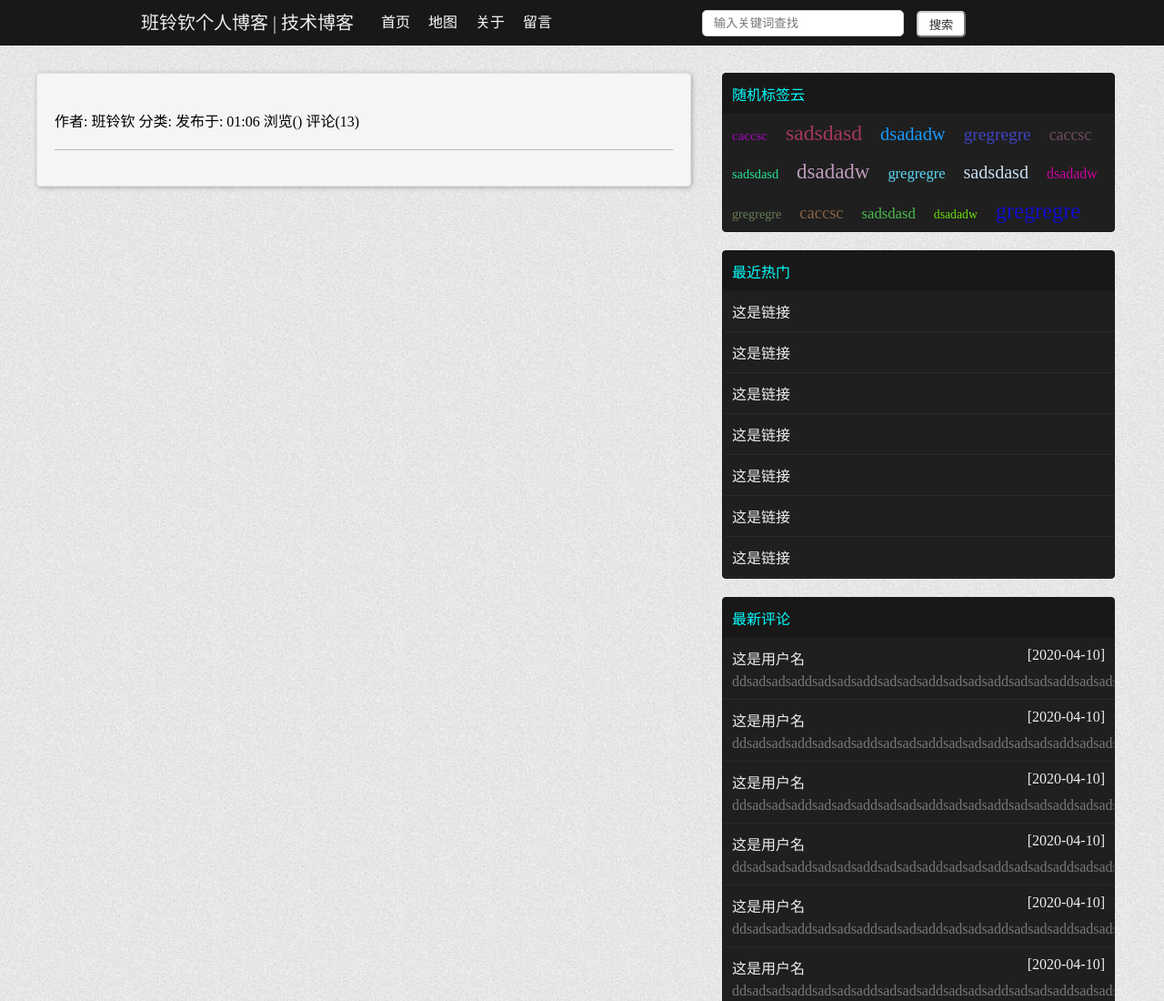
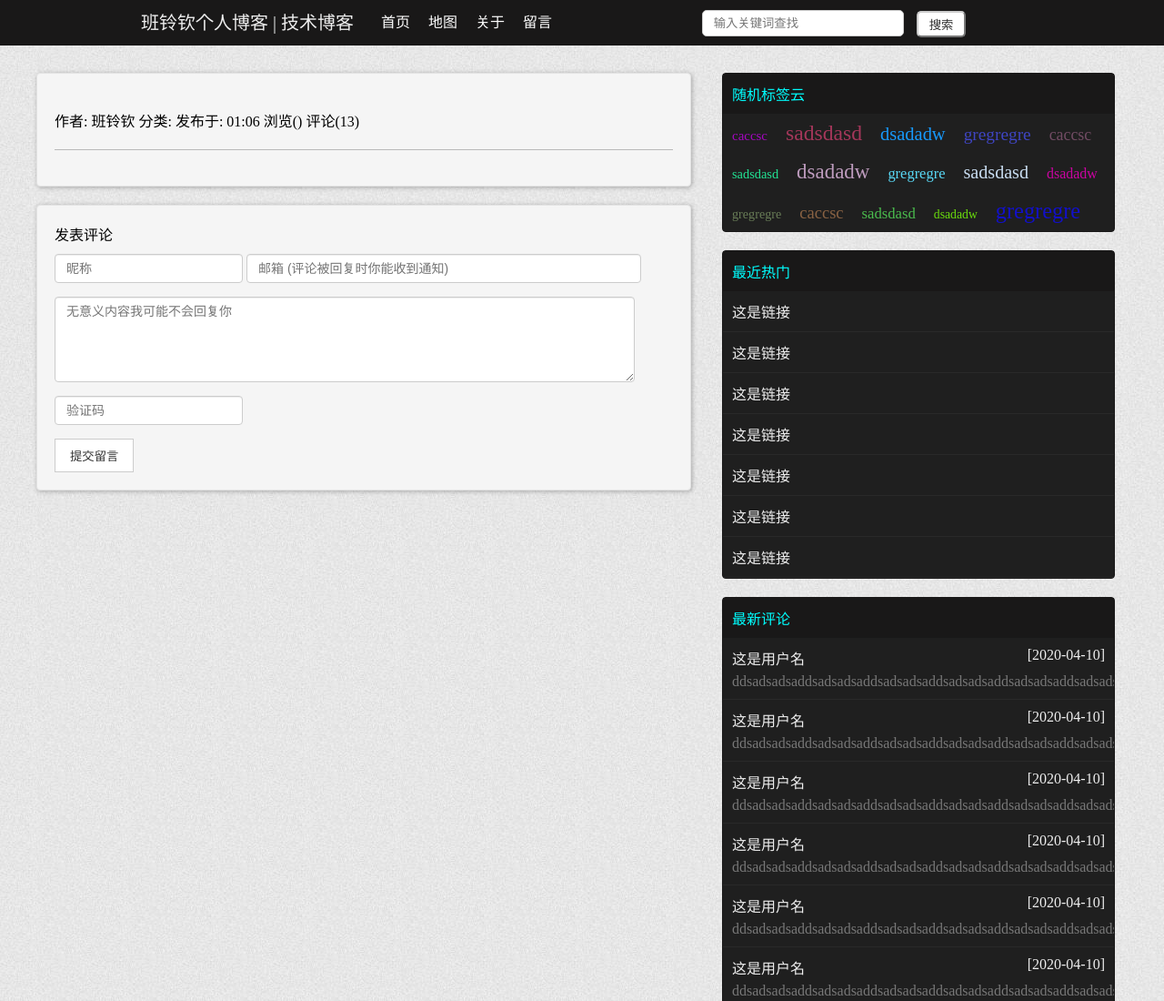
Before and after one commit to 1320382526/PersonalBlog, a website: page page/blog_detail_page.html in a window 1280 px wide. Shown: the top 1100 px of the page at 91% size. Drawn offline with Linux system fonts and the light colour scheme; no server answers.

Commit message:
20200412添加留言功能

```diff
--- a/index.js
+++ b/index.js
@@ -10,6 +10,7 @@ app.use(express.static('./page/'));   //静态文件请求
 app.get("/queryBlogById", loader.get('/queryBlogById'));
 app.get("/queryEveryDay", loader.get('/queryEveryDay'));
 app.get("/queryBlogByPage", loader.get('/queryBlogByPage'));
+app.get("/addComment", loader.get('/addComment'));
 
 app.post("/editEveryDay", loader.get('/editEveryDay'));
 app.post("/editBlog", loader.get('/editBlog'));
--- a/page/blog_detail_page.html
+++ b/page/blog_detail_page.html
@@ -32,7 +32,20 @@
                 <p class="blog_tags">作者: 班铃钦 分类: {{detail_blog.tags}} 发布于: {{detail_blog.ctime}} 01:06 浏览({{detail_blog.views}}) 评论(13)</p>
                 <div class="blog_content">{{ detail_blog.content }}</div>
             </div>
-
+            <div class="comment" id="comment">
+                <h3 class="comment_title">发表评论</h3>
+                <p class="comment_user">
+                    <input id="user_name" type="text" placeholder="昵称">
+                    <input id="email" type="text" placeholder="邮箱 (评论被回复时你能收到通知)">
+                </p>
+                <p class="comment_content">
+                    <textarea id="comments" placeholder="无意义内容我可能不会回复你"></textarea>
+                </p>
+                <p class="comment_code">
+                    <input type="text" placeholder="验证码">
+                </p>
+                <button @click="addComment">提交留言</button>
+            </div>
 
         </div>
         <div class="content_right">
--- a/page/css/blog_detail_page.css
+++ b/page/css/blog_detail_page.css
@@ -27,8 +27,66 @@
     padding-bottom: 20px;
     border-bottom: 1px solid #b9b9b9;
 }
+.comment{
+    padding: 19px;
+    margin-bottom: 20px;
+    background-color: #f5f5f5;
+    border: 1px solid #e3e3e3;
+    border-radius: 4px;
+    -webkit-box-shadow: 1px 1px 5px rgba(97,97,97,.48);
+    -moz-box-shadow: 1px 1px 5px rgba(97,97,97,.48);
+    box-shadow: 1px 1px 5px rgba(97,97,97,.48);
+}
+.comment .comment_title{
+    font-weight: normal;
+    font-size: 16px;
+    margin-bottom: 10px;
+}
+.comment .comment_user{
+    margin-bottom: 15px;
+}
+.comment .comment_user input,.comment .comment_code input{
+    display: inline-block;
+    height: 18px;
+    padding: 6px 12px;
+    font-size: 14px;
+    color: #555;
+    background-color: #fff;
+    border: 1px solid #ccc;
+    border-radius: 4px;
+    box-shadow: inset 0 1px 1px rgba(0,0,0,.075);
+}
+.comment .comment_user input:last-of-type{
+    width: 60%;
+}
+.comment .comment_content textarea{
+    display: block;
+    width: 90%;
+    height: 80px;
+    padding: 6px 12px;
+    font-size: 14px;
+    margin-bottom: 15px;
+    line-height: 1.42857143;
+    color: #555;
+    background-color: #fff;
+    border: 1px solid #ccc;
+    border-radius: 4px;
+    box-shadow: inset 0 1px 1px rgba(0,0,0,.075);
+}
+.comment .comment_code{
+    margin-bottom: 15px;
+}
+.comment button{
+    cursor: pointer;
+    padding: 8px 16px;
+    color: #333;
+    background-color: #fff;
+    border: 1px solid #ccc;
+}
+.comment button:hover{
 
-
+    background-color: #adadad;;
+}
 
 /*
 *
--- a/page/js/blog_detail_page.js
+++ b/page/js/blog_detail_page.js
@@ -36,7 +36,32 @@ var detail_blog = new Vue({
             })
     }
 });
+//留言
 
+var comment = new Vue({
+    el:'#comment',
+    data:{
+
+    },
+    methods:{
+        addComment(){
+            var blog_id = detail_blog.detail_blog.id;
+            var user_name = document.getElementById('user_name').value;
+            var email = document.getElementById('email').value;
+            var comments = document.getElementById('comments').value;
+            fetch('/addComment?blog_id='+blog_id+'&user_name='+user_name+'&parent=-1&email='+email+'&comments='+comments).then(res => res.json())
+            .then(res => {
+                alert(res.msg)
+                document.getElementById('user_name').value('');
+                document.getElementById('email').value('');
+                document.getElementById('comments').value('');
+            })
+        }
+    },
+    created(){
+
+    }
+});
 
 //随机标签云
 
```
Also changed, not shown: dao/commentDao.js (added, +26 -0 lines), web/commentController.js (added, +28 -0 lines).
